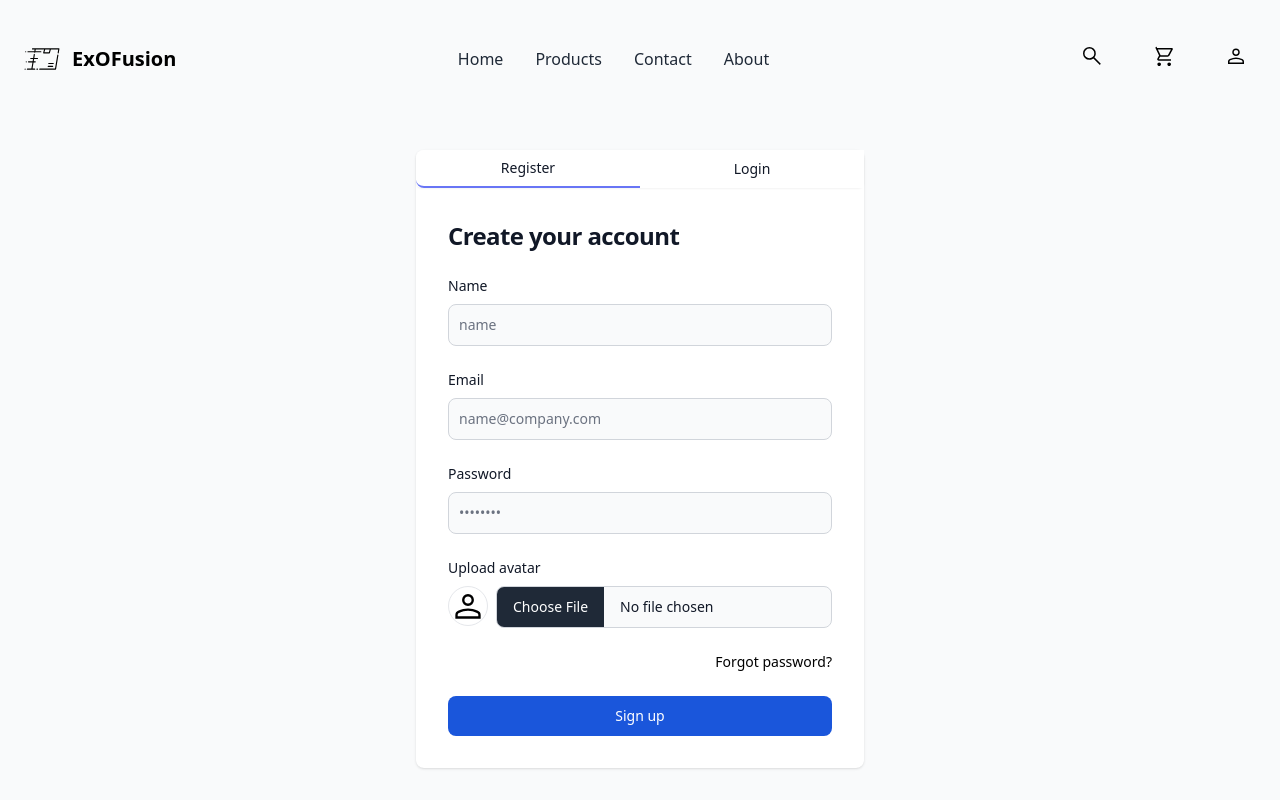
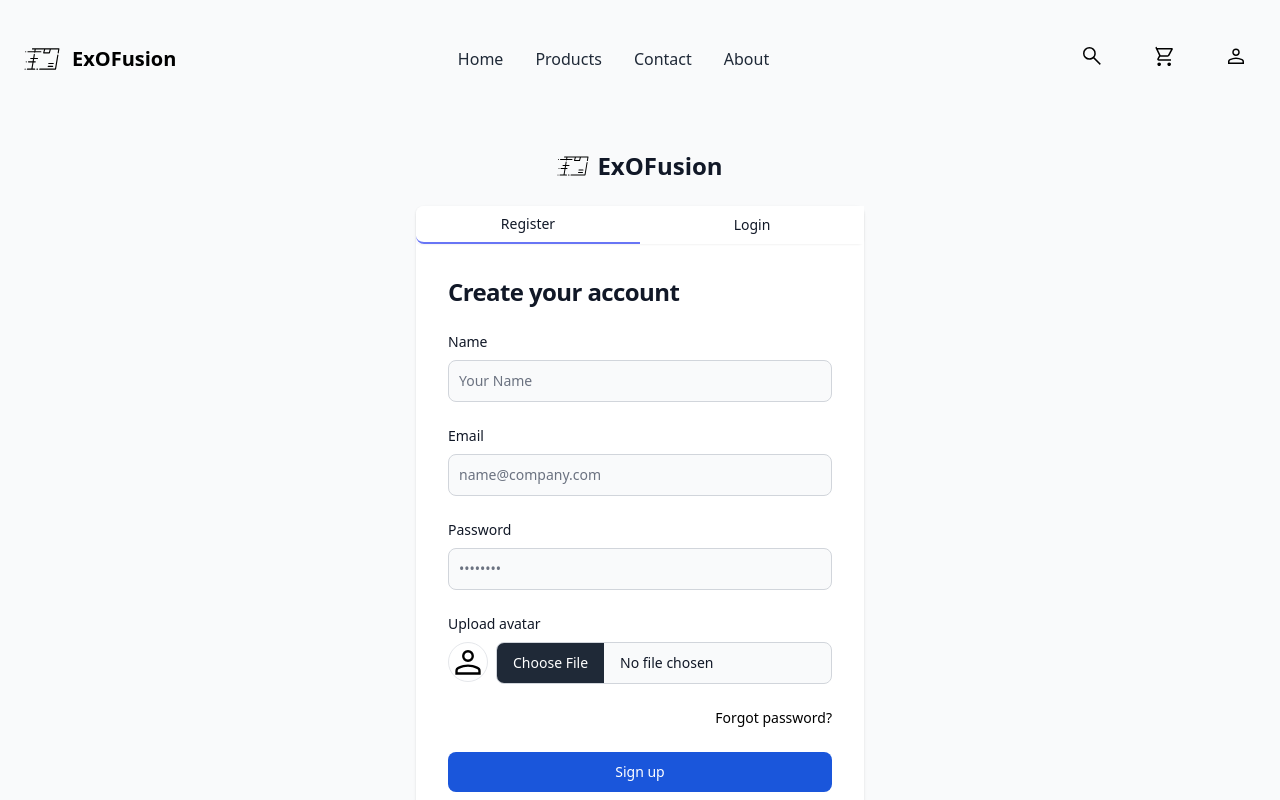
Before and after one commit to CodingStuff-GitHub/MERN-full-project, a React (Create React App) app in the folder frontend/: page /sign in a window 1280 px wide. Shown: the top 800 px of the page. Built offline with nearby package versions, Linux system fonts and the light colour scheme.

Commit message:
Update LoginSignup.js

```diff
--- a/frontend/src/components/User/LoginSignup.js
+++ b/frontend/src/components/User/LoginSignup.js
@@ -1,5 +1,6 @@
-import React, { useRef, useState } from "react";
+import React, { useRef, useEffect, useState } from "react";
 import { Link } from "react-router-dom";
+import MainLogo from "../../images/logo.svg";
 import profile from "../../images/profile.svg";
 import { useSelector, useDispatch } from "react-redux";
 import { fetchUserDetails } from "../../state_management/user/userSlice";
@@ -77,16 +78,19 @@ const LoginSignup = () => {
   };
 
   return (
-    <>
-      <section className="bg-gray-50 dark:bg-gray-900 py-8">
-        <div className="flex flex-col items-center justify-center mx-auto ">
+    <section className="h-screen bg-gray-50 dark:bg-gray-900 py-8">
+      <div className="relative flex flex-col items-center justify-center mx-auto ">
+        <Link
+          to="/"
+          class="flex items-center mb-6 text-2xl font-semibold text-gray-900 dark:text-white"
+        >
+          <img class="w-8 h-8 mr-2" src={MainLogo} alt="ExOFusion Logo" />
+          ExOFusion
+        </Link>
         {/* Login and Signup Card */}
         <div className="w-full bg-white rounded-lg shadow dark:border md:mt-0 sm:max-w-md xl:p-0 dark:bg-gray-800 dark:border-gray-700">
           {/* Login and Register Options */}
-            <div
-              className="w-full inline-flex rounded-md shadow-sm"
-              role="group"
-            >
+          <div className="w-full inline-flex rounded-md shadow-sm" role="group">
             <button
               ref={registerButton}
               type="button"
@@ -211,7 +215,7 @@ const LoginSignup = () => {
                     value={name}
                     id="name"
                     className="bg-gray-50 border border-gray-300 text-gray-900 sm:text-sm rounded-lg focus:ring-primary-600 focus:border-primary-600 block w-full p-2.5 dark:bg-gray-700 dark:border-gray-600 dark:placeholder-gray-400 dark:text-white dark:focus:ring-blue-500 dark:focus:border-blue-500"
-                      placeholder="name"
+                    placeholder="Your Name"
                     required={true}
                     onChange={registerDataChange}
                   />
@@ -300,7 +304,6 @@ const LoginSignup = () => {
         </div>
       </div>
     </section>
-    </>
   );
 };
 
```
Lines whose indentation alone changed are shown as unchanged.
